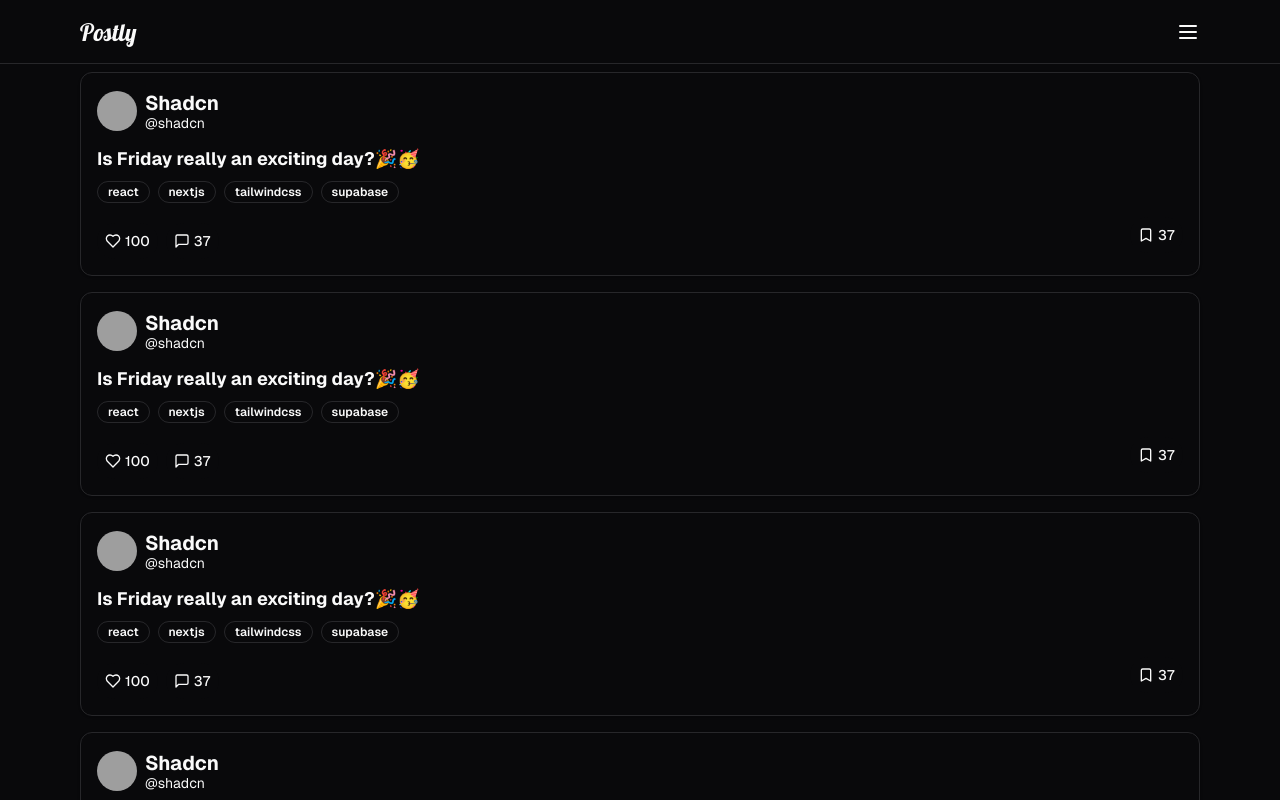
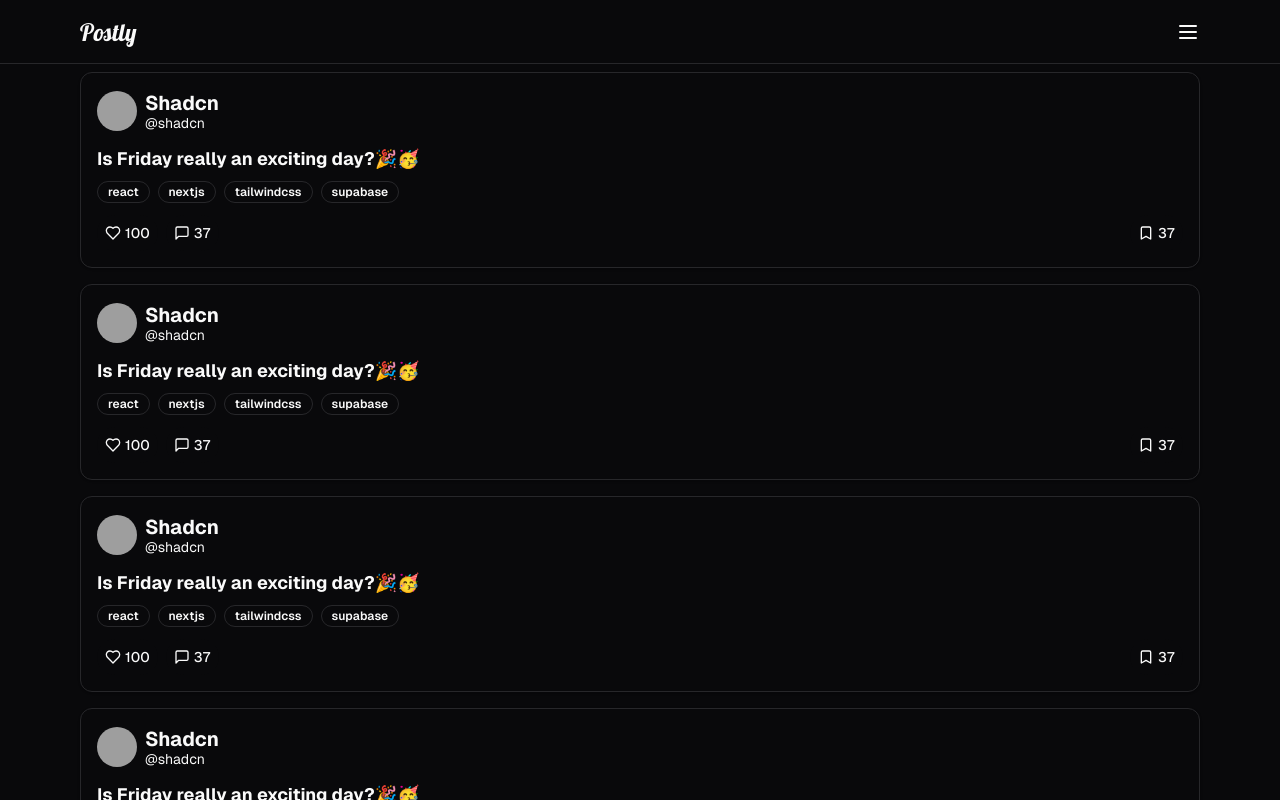
Before and after one commit to imxnasr/postly, a Next.js app: page / in a window 1280 px wide. Shown: the top 800 px of the page. Built offline with nearby package versions, Linux system fonts and the light colour scheme; grey boxes are pictures that could not be loaded.

Commit message:
🐛 Fix UI issue

```diff
--- a/components/Post.tsx
+++ b/components/Post.tsx
@@ -61,15 +61,12 @@ export const Post: FC<PostProps> = () => {
         <Badge variant="outline">supabase</Badge>
       </div>
       {/* Actions */}
-      <div className="flex items-center justify-between text-sm">
-        <div className="flex gap-2 items-center mt-3">
+      <div className="flex items-center justify-between text-sm mt-3">
+        <div className="flex gap-2 items-center">
           <ActionBtn name="Like" num={100} Icon={Heart} />
           <ActionBtn name="Comment" num={37} Icon={MessageSquare} />
-          {/* <Heart size={iconSize} />
-          <MessageSquare size={iconSize} /> */}
         </div>
         <ActionBtn name="Bookmark" num={37} Icon={Bookmark} />
-        {/* <Bookmark size={iconSize} /> */}
       </div>
     </Card>
   );
```
